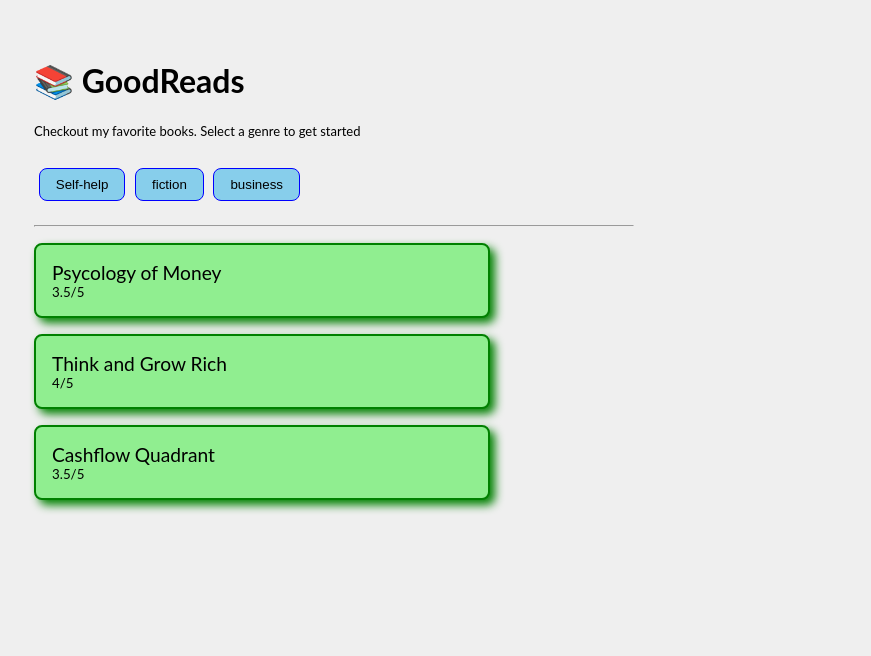
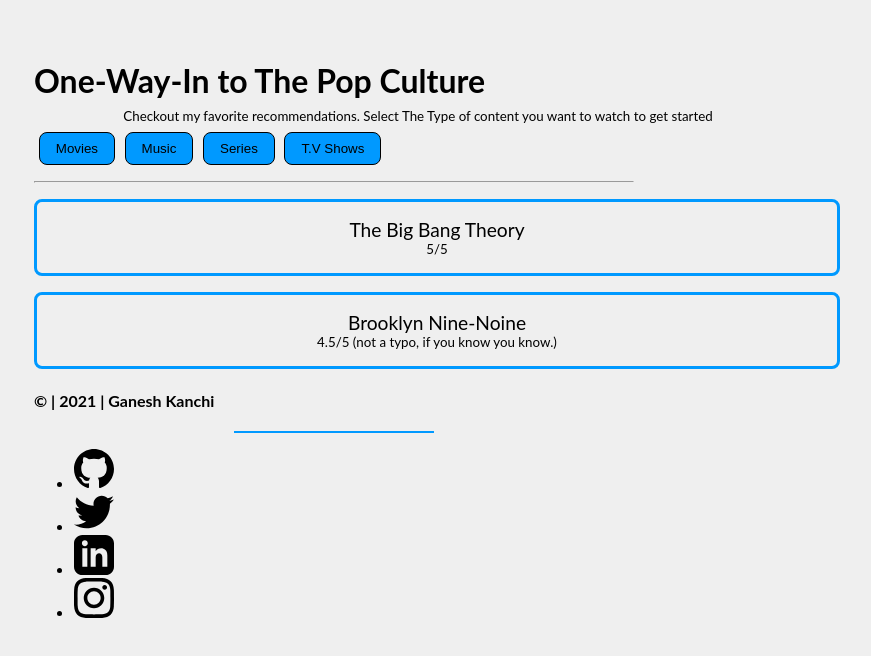
Before and after one commit to ganesh-kanchi/Pop-Culture-Recommendations, a React (Create React App) app: page / in a window 1280 px wide. Shown: the top 656 px of the page, without its empty margins (306-1177 px from the left). Built offline with nearby package versions, Linux system fonts and the light colour scheme.

Commit message:
final commit

```diff
--- a/src/App.js
+++ b/src/App.js
@@ -2,107 +2,186 @@
 import "./styles.css";
 import { useState } from "react";
 
-const bookDataBase = {
-  "Self-help": [
+const recDataBase = {
+  Movies: [
+    { name: "Free Guy", rating: "4.5/5" },
+    { name: "Shang-Chi and The Legend of Ten Rings", rating: "4/5" }
+  ],
+  Music: [
+    { name: "Can I Kick It?", rating: "5/5" },
+    { name: "Nawazuddin by Seedhe Maut", rating: "4.5/5" },
+    { name: "Without Me by Eminem", rating: "5/5" }
+  ],
+
+  Series: [
     {
-      name: "Think Like A Monk",
+      name: "Doom Petrol",
+      rating: "4.5/5"
+    },
+    {
+      name: "Agents of S.H.I.E.L.D.",
+      rating: "5/5"
+    },
+    {
+      name: "Sex Education",
       rating: "4/5"
     },
     {
-      name: "Power of Habits",
-      rating: "4.5/5"
-    },
-    {
-      name: "Think and Grow Rich",
-      rating: "4.5/5"
-    }
-  ],
-
-  fiction: [
-    {
-      name: "Dune novel",
+      name: "The Good Docter",
       rating: "5/5"
     },
     {
-      name: "Harry Potter and the Sorcerer's Stone",
-      rating: "4.5/5"
+      name: "Rick and Morty",
+      rating: "5.5/5 (coz it's out of this world)"
+    }
+  ],
+  "T.V Shows": [
+    {
+      name: "The Big Bang Theory",
+      rating: "5/5"
     },
     {
-      name: "Cosmos",
-      rating: "4/5"
-    }
-  ],
-
-  business: [
-    {
-      name: "Psycology of Money",
-      rating: "3.5/5"
-    },
-    {
-      name: "Think and Grow Rich",
-      rating: "4/5"
-    },
-    {
-      name: "Cashflow Quadrant",
-      rating: "3.5/5"
+      name: "Brooklyn Nine-Noine",
+      rating: "4.5/5 (not a typo, if you know you know.)"
     }
   ]
 };
 
 export default function App() {
-  const [selectedGenre, setGenre] = useState("business");
-  function genreClickHandler(genre) {
-    setGenre(genre);
+  const [selectedType, setType] = useState("T.V Shows");
+  function typeClickHandler(type) {
+    setType(type);
   }
   return (
     <div className="App">
-      <h1> 📚 GoodReads </h1>
-      <p style={{ fontSize: "small" }}>
+      <h1
+        style={{
+          paddingBottom: "0",
+          marginBottom: "0.5rem"
+        }}
+      >
         {" "}
-        Checkout my favorite books. Select a genre to get started{" "}
+        One-Way-In to The Pop Culture{" "}
+      </h1>
+      <p
+        style={{
+          fontSize: "smaller",
+          width: "60vw",
+          textAlign: "center",
+          margin: "auto"
+        }}
+      >
+        {" "}
+        Checkout my favorite recommendations. Select The Type of content you
+        want to watch to get started{" "}
       </p>
 
       <div>
-        {Object.keys(bookDataBase).map((genre) => (
+        {Object.keys(recDataBase).map((type) => (
           <button
-            onClick={() => genreClickHandler(genre)}
+            onClick={() => typeClickHandler(type)}
             style={{
               cursor: "pointer",
-              background: "skyblue",
+              background: "rgb(0, 153, 255)",
               borderRadius: "0.5rem",
               padding: "0.5rem  1rem",
-              border: "1px solid blue",
-              margin: "1rem 0.3rem"
+              border: "1px solid black",
+              margin: "0.5rem 0.3rem"
             }}
           >
-            {genre}
+            {type}
           </button>
         ))}
       </div>
       <hr />
       <div style={{ textAlign: "left" }}>
         <ul style={{ paddingInlineStart: "0" }}>
-          {bookDataBase[selectedGenre].map((book) => (
+          {recDataBase[selectedType].map((rec) => (
             <li
-              key={book.name}
+              key={rec.name}
               style={{
                 listStyle: "none",
                 padding: "1rem",
-                border: "2px solid green",
-                width: "70%",
-                margin: "1rem 0rem",
+                border: "3px solid rgb(0, 153, 255)",
+                width: "60vw",
+                margin: "auto",
+                marginTop: "1rem",
                 borderRadius: "0.5rem",
-                background: "lightgreen",
-                boxShadow: "5px 5px 10px green"
+                textAlign: "center"
               }}
             >
               {" "}
-              <div style={{ fontSize: "larger" }}> {book.name} </div>
-              <div style={{ fontSize: "smaller" }}> {book.rating} </div>
+              <div style={{ fontSize: "larger" }}> {rec.name} </div>
+              <div style={{ fontSize: "smaller" }}> {rec.rating} </div>
             </li>
           ))}
         </ul>
       </div>
+      <footer id="foot">
+        <h4 id="footer-head"> &#169; | 2021 | Ganesh Kanchi </h4>
+        <hr
+          style={{
+            width: "200px",
+            height: "2px",
+            backgroundColor: "rgb(0, 153, 255)",
+            border: "0"
+          }}
+        ></hr>
+        <ul id="footer-ul">
+          <li class="footer-li">
+            <a href="https://github.com/Ganeshkanchimad">
+              <svg
+                xmlns="http://www.w3.org/2000/svg"
+                width="40"
+                height="40"
+                viewBox="0 0 24 24"
+                class="change-color-svg"
+              >
+                <path d="M12 0c-6.626 0-12 5.373-12 12 0 5.302 3.438 9.8 8.207 11.387.599.111.793-.261.793-.577v-2.234c-3.338.726-4.033-1.416-4.033-1.416-.546-1.387-1.333-1.756-1.333-1.756-1.089-.745.083-.729.083-.729 1.205.084 1.839 1.237 1.839 1.237 1.07 1.834 2.807 1.304 3.492.997.107-.775.418-1.305.762-1.604-2.665-.305-5.467-1.334-5.467-5.931 0-1.311.469-2.381 1.236-3.221-.124-.303-.535-1.524.117-3.176 0 0 1.008-.322 3.301 1.23.957-.266 1.983-.399 3.003-.404 1.02.005 2.047.138 3.006.404 2.291-1.552 3.297-1.23 3.297-1.23.653 1.653.242 2.874.118 3.176.77.84 1.235 1.911 1.235 3.221 0 4.609-2.807 5.624-5.479 5.921.43.372.823 1.102.823 2.222v3.293c0 .319.192.694.801.576 4.765-1.589 8.199-6.086 8.199-11.386 0-6.627-5.373-12-12-12z" />
+              </svg>
+            </a>
+          </li>
+          <li class="footer-li">
+            <a href="https://www.linkedin.com/in/ganesh-kanchi-b9bb7a207/">
+              <svg
+                xmlns="http://www.w3.org/2000/svg"
+                width="40"
+                height="40"
+                viewBox="0 0 24 24"
+                class="change-color-svg"
+              >
+                <path d="M24 4.557c-.883.392-1.832.656-2.828.775 1.017-.609 1.798-1.574 2.165-2.724-.951.564-2.005.974-3.127 1.195-.897-.957-2.178-1.555-3.594-1.555-3.179 0-5.515 2.966-4.797 6.045-4.091-.205-7.719-2.165-10.148-5.144-1.29 2.213-.669 5.108 1.523 6.574-.806-.026-1.566-.247-2.229-.616-.054 2.281 1.581 4.415 3.949 4.89-.693.188-1.452.232-2.224.084.626 1.956 2.444 3.379 4.6 3.419-2.07 1.623-4.678 2.348-7.29 2.04 2.179 1.397 4.768 2.212 7.548 2.212 9.142 0 14.307-7.721 13.995-14.646.962-.695 1.797-1.562 2.457-2.549z" />
+              </svg>
+            </a>
+          </li>
+          <li class="footer-li">
+            <a href="https://www.linkedin.com/in/ganesh-kanchi-b9bb7a207/">
+              <svg
+                xmlns="http://www.w3.org/2000/svg"
+                width="40"
+                height="40"
+                viewBox="0 0 24 24"
+                class="change-color-svg"
+              >
+                <path d="M19 0h-14c-2.761 0-5 2.239-5 5v14c0 2.761 2.239 5 5 5h14c2.762 0 5-2.239 5-5v-14c0-2.761-2.238-5-5-5zm-11 19h-3v-11h3v11zm-1.5-12.268c-.966 0-1.75-.79-1.75-1.764s.784-1.764 1.75-1.764 1.75.79 1.75 1.764-.783 1.764-1.75 1.764zm13.5 12.268h-3v-5.604c0-3.368-4-3.113-4 0v5.604h-3v-11h3v1.765c1.396-2.586 7-2.777 7 2.476v6.759z" />
+              </svg>
+            </a>
+          </li>
+          <li class="footer-li">
+            <a href="https://www.instagram.com/ganesh_aos/">
+              <svg
+                xmlns="http://www.w3.org/2000/svg"
+                width="40"
+                height="40"
+                viewBox="0 0 24 24"
+                class="change-color-svg"
+              >
+                <path d="M12 2.163c3.204 0 3.584.012 4.85.07 3.252.148 4.771 1.691 4.919 4.919.058 1.265.069 1.645.069 4.849 0 3.205-.012 3.584-.069 4.849-.149 3.225-1.664 4.771-4.919 4.919-1.266.058-1.644.07-4.85.07-3.204 0-3.584-.012-4.849-.07-3.26-.149-4.771-1.699-4.919-4.92-.058-1.265-.07-1.644-.07-4.849 0-3.204.013-3.583.07-4.849.149-3.227 1.664-4.771 4.919-4.919 1.266-.057 1.645-.069 4.849-.069zm0-2.163c-3.259 0-3.667.014-4.947.072-4.358.2-6.78 2.618-6.98 6.98-.059 1.281-.073 1.689-.073 4.948 0 3.259.014 3.668.072 4.948.2 4.358 2.618 6.78 6.98 6.98 1.281.058 1.689.072 4.948.072 3.259 0 3.668-.014 4.948-.072 4.354-.2 6.782-2.618 6.979-6.98.059-1.28.073-1.689.073-4.948 0-3.259-.014-3.667-.072-4.947-.196-4.354-2.617-6.78-6.979-6.98-1.281-.059-1.69-.073-4.949-.073zm0 5.838c-3.403 0-6.162 2.759-6.162 6.162s2.759 6.163 6.162 6.163 6.162-2.759 6.162-6.163c0-3.403-2.759-6.162-6.162-6.162zm0 10.162c-2.209 0-4-1.79-4-4 0-2.209 1.791-4 4-4s4 1.791 4 4c0 2.21-1.791 4-4 4zm6.406-11.845c-.796 0-1.441.645-1.441 1.44s.645 1.44 1.441 1.44c.795 0 1.439-.645 1.439-1.44s-.644-1.44-1.439-1.44z" />
+              </svg>
+            </a>
+          </li>
+        </ul>
+      </footer>
     </div>
   );
 }
```
